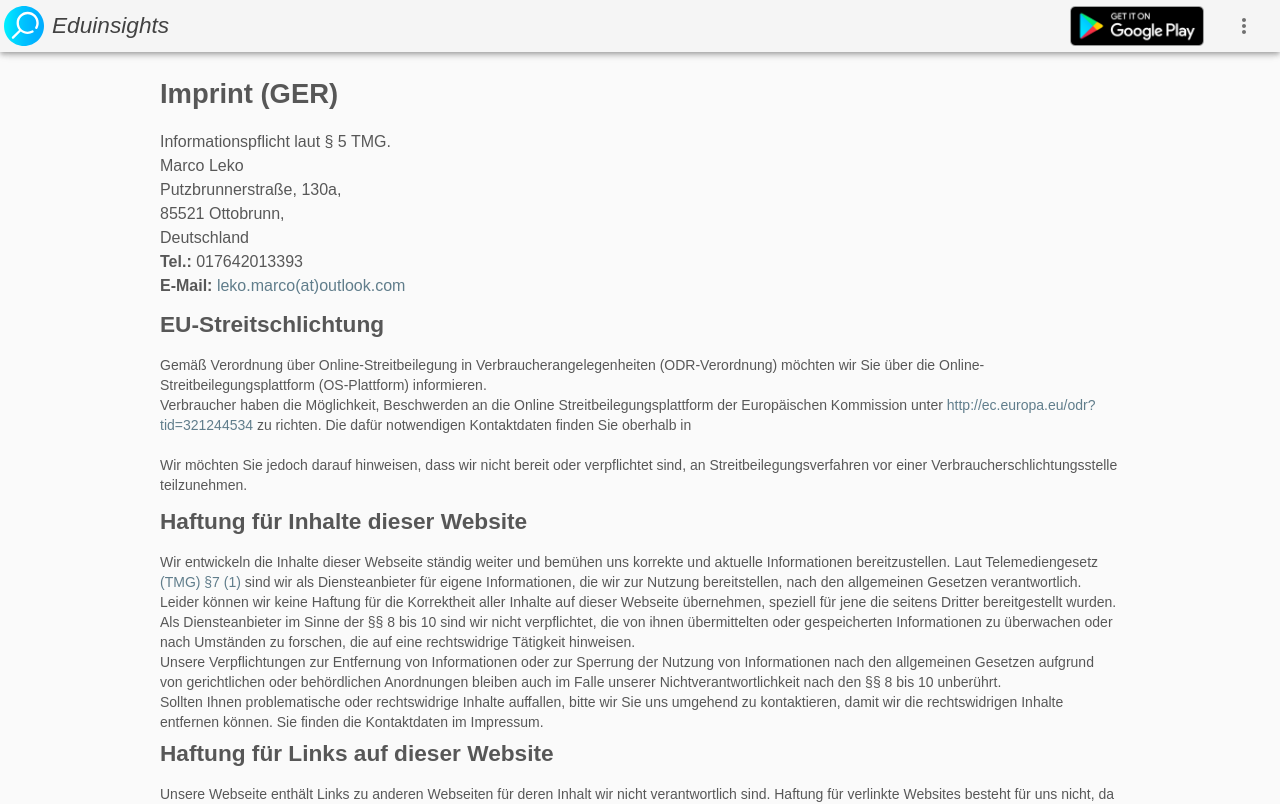
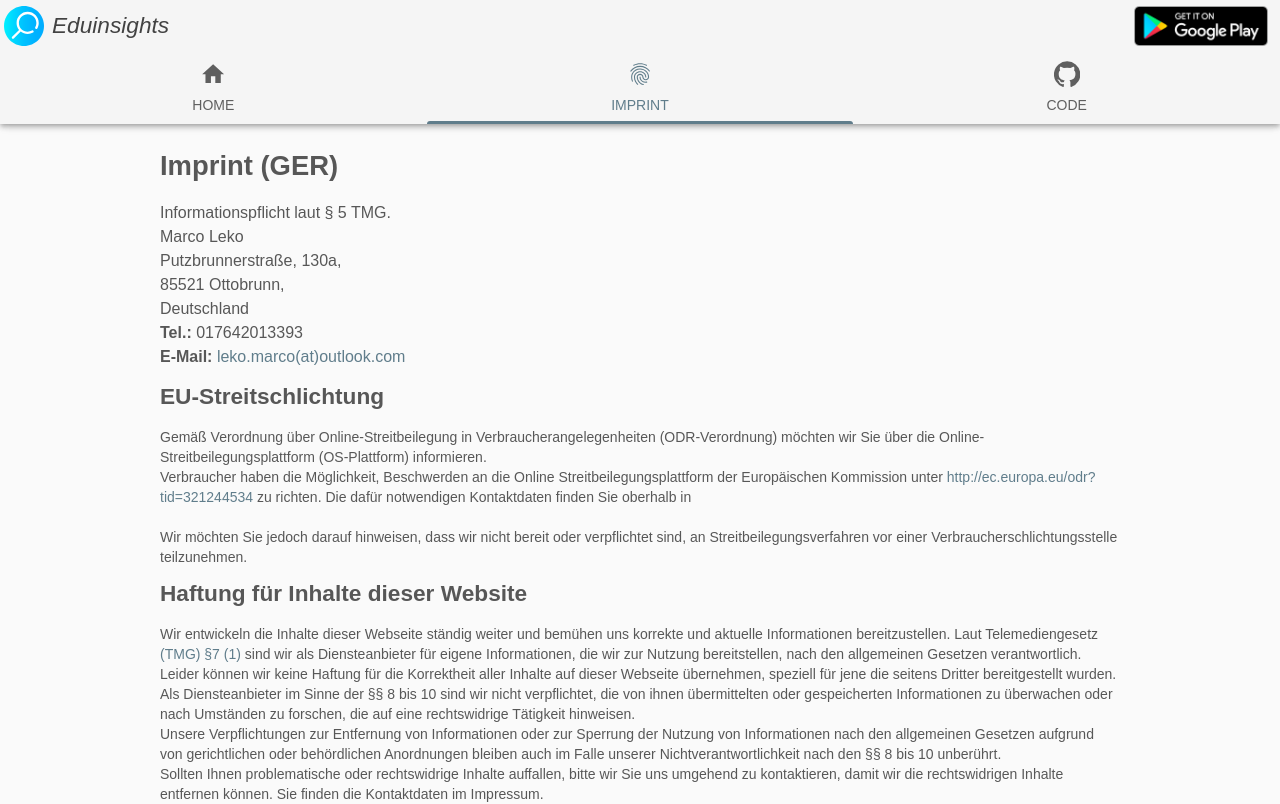
Before and after one commit to MarcoLeko/eduinsights, a React (Create React App) app in the folder statistics-frontend/: page /imprint in a window 1280 px wide. Shown: the top 804 px of the page. Built offline with nearby package versions, Linux system fonts and the light colour scheme.

Commit message:
last step of integrating new ui

```diff
--- a/statistics-frontend/src/components/header/header.jsx
+++ b/statistics-frontend/src/components/header/header.jsx
@@ -6,6 +6,8 @@ import ToolbarMenu from "./toolbar-menu";
 import SideBar from "./side-bar";
 import { useUiContext } from "../../hooks/use-ui-context";
 import { setSidebarOpen } from "../../context/ui-actions";
+import { Hidden } from "@material-ui/core";
+import TabBar from "./tab-bar";
 
 export function Header() {
   const classes = useHeaderStyles();
@@ -28,6 +30,9 @@ export function Header() {
         })}
       >
         <ToolbarMenu toggle={dispatchSidebarState} isOpen={sidebarOpen} />
+        <Hidden xsDown>
+          <TabBar />
+        </Hidden>
       </AppBar>
       <SideBar isOpen={sidebarOpen} />
     </>
--- /dev/null
+++ b/statistics-frontend/src/components/header/navItems.jsx
@@ -0,0 +1,22 @@
+import React from "react";
+import Fingerprint from "@material-ui/icons/Fingerprint";
+import Brightness4Icon from "@material-ui/icons/Brightness4";
+import GitHubIcon from "@material-ui/icons/GitHub";
+
+export const navItems = [
+  {
+    icon: <Brightness4Icon />,
+    name: "Design",
+    link: null,
+  },
+  {
+    icon: <Fingerprint />,
+    name: "Imprint",
+    link: "/imprint",
+  },
+  {
+    icon: <GitHubIcon />,
+    name: "Code",
+    link: "https://github.com/MarcoLeko/eduinsights",
+  },
+];
--- a/statistics-frontend/src/components/header/side-bar.jsx
+++ b/statistics-frontend/src/components/header/side-bar.jsx
@@ -5,8 +5,6 @@ import Divider from "@material-ui/core/Divider";
 import ListItem from "@material-ui/core/ListItem";
 import ListItemIcon from "@material-ui/core/ListItemIcon";
 import ListItemText from "@material-ui/core/ListItemText";
-
-import Fingerprint from "@material-ui/icons/Fingerprint";
 import Box from "@material-ui/core/Box";
 import {
   Link,
@@ -15,13 +13,12 @@ import {
   MenuItem,
   Typography,
 } from "@material-ui/core";
-import GitHubIcon from "@material-ui/icons/GitHub";
-import Brightness4Icon from "@material-ui/icons/Brightness4";
 import Copyright from "../shared/copyright";
 import { useUiContext } from "../../hooks/use-ui-context";
 import { grey } from "@material-ui/core/colors";
 import { setTheme } from "../../context/ui-actions";
 import { drawerWidth } from "./header-styles";
+import { navItems } from "./navItems";
 
 const useStyles = (params) =>
   makeStyles((theme) => ({
@@ -62,24 +59,6 @@ const useStyles = (params) =>
 const themeOptions = [
   { label: "Dark", value: "dark" },
   { label: "Light", value: "light" },
-];
-
-const navItems = [
-  {
-    icon: <Fingerprint />,
-    name: "Imprint",
-    link: "/imprint",
-  },
-  {
-    icon: <Brightness4Icon />,
-    name: "Design",
-    link: null,
-  },
-  {
-    icon: <GitHubIcon />,
-    name: "Code",
-    link: "https://github.com/MarcoLeko/eduinsights",
-  },
 ];
 
 function SideBar(props) {
--- /dev/null
+++ b/statistics-frontend/src/components/header/tab-bar.jsx
@@ -0,0 +1,95 @@
+import React, { useState } from "react";
+import Tabs from "@material-ui/core/Tabs";
+import Tab from "@material-ui/core/Tab";
+import { makeStyles } from "@material-ui/core/styles";
+import { navItems } from "./navItems";
+import { useUiContext } from "../../hooks/use-ui-context";
+import { useHistory } from "react-router-dom";
+import { Home } from "@material-ui/icons";
+
+const useStyles = makeStyles((muiBaseTheme) => ({
+  MuiTabsRoot: {
+    width: "100%",
+  },
+  indicator: {
+    height: 3,
+    borderTopLeftRadius: 3,
+    borderTopRightRadius: 3,
+    backgroundColor: muiBaseTheme.palette.primary.main,
+  },
+  MuiTabRoot: {
+    minHeight: 53,
+    minWidth: 0,
+    [muiBaseTheme.breakpoints.up("md")]: {
+      minWidth: 0,
+    },
+    "&:hover": {
+      backgroundColor: "none",
+      color: muiBaseTheme.palette.primary.main,
+    },
+  },
+  selected: {
+    color: muiBaseTheme.palette.primary.main,
+  },
+  wrapper: {
+    "& svg": {
+      fontSize: 26.25,
+    },
+  },
+}));
+
+function TabBar() {
+  const classes = useStyles();
+  const history = useHistory();
+  const {
+    state: { activeTab },
+  } = useUiContext();
+  const navItemsForTabBar = navItems.map((item) => {
+    if (!item.link) {
+      return {
+        icon: <Home />,
+        name: "Home",
+        link: "/",
+      };
+    }
+    return item;
+  });
+
+  const [index, onChange] = useState(activeTab);
+
+  function navigate(val) {
+    onChange(val);
+
+    if (navItemsForTabBar[val].link.includes("https://")) {
+      window.location.href = navItemsForTabBar[val].link;
+    } else {
+      history.push(navItemsForTabBar[val].link);
+    }
+  }
+  return (
+    <Tabs
+      variant={"fullWidth"}
+      centered
+      classes={{ root: classes.MuiTabsRoot, indicator: classes.indicator }}
+      value={index}
+      onChange={(e, val) => navigate(val)}
+    >
+      {navItemsForTabBar.map(({ name, link, icon }, i) => (
+        <Tab
+          key={name}
+          selected={i === activeTab}
+          classes={{
+            wrapper: classes.wrapper,
+            selected: classes.selected,
+            root: classes.MuiTabRoot,
+          }}
+          icon={icon}
+          label={name}
+          disableRipple
+        />
+      ))}
+    </Tabs>
+  );
+}
+
+export default TabBar;
--- a/statistics-frontend/src/components/header/toolbar-menu.jsx
+++ b/statistics-frontend/src/components/header/toolbar-menu.jsx
@@ -62,9 +62,11 @@ function ToolbarMenu({ isOpen, toggle }) {
         <Hidden xsDown>
           <img src={googlePlay} height={40} alt="Get it on google play" />
         </Hidden>
-        <IconButton onClick={toggle.bind(this, !isOpen)}>
-          {isOpen ? <ChevronRightIcon /> : <MoreVertical />}
-        </IconButton>
+        <Hidden only={["sm", "md", "lg"]}>
+          <IconButton onClick={toggle.bind(this, !isOpen)}>
+            {isOpen ? <ChevronRightIcon /> : <MoreVertical />}
+          </IconButton>
+        </Hidden>
       </div>
     </Toolbar>
   );
--- a/statistics-frontend/src/components/home/home.jsx
+++ b/statistics-frontend/src/components/home/home.jsx
@@ -1,4 +1,4 @@
-import React from "react";
+import React, { useEffect } from "react";
 import { Container } from "@material-ui/core";
 import Introduction from "../map-overlay-3D/introduction";
 import { StatisticSelector } from "../statistic-selector/statistic-selector";
@@ -11,6 +11,7 @@ import { useStatisticStepListener } from "../../hooks/use-statistic-step-listene
 import { Visualization } from "../visualization/visualization";
 import { MapOverlay3D } from "../map-overlay-3D/map-overlay-3D";
 import MapOverlay2D from "../map-overlay-2D/map-overlay-2D";
+import { setActiveTab } from "../../context/ui-actions";
 
 // TODO: integrate stepper from MUI: 1.Step choose statistic; 2.Step: choose visualization; 3.Step wait for visualization to be ready - show scroll helper button afterwards
 
@@ -18,8 +19,15 @@ function Home() {
   const classes = useHeaderStyles();
   const {
     state: { sidebarOpen },
+    dispatch,
   } = useUiContext();
   const { activeStep, queryParams, handleNext } = useStatisticStepListener();
+
+  useEffect(() => {
+    dispatch(setActiveTab(0));
+    // eslint-disable-next-line react-hooks/exhaustive-deps
+  }, []);
+
   function getStatisticStepChildren() {
     switch (activeStep) {
       case 2:
--- a/statistics-frontend/src/components/imprint/imprint.jsx
+++ b/statistics-frontend/src/components/imprint/imprint.jsx
@@ -1,7 +1,9 @@
-import React from "react";
+import React, { useEffect } from "react";
 import { Container, Link, List, ListItem } from "@material-ui/core";
 import Typography from "@material-ui/core/Typography";
 import { makeStyles } from "@material-ui/core/styles";
+import { setActiveTab } from "../../context/ui-actions";
+import { useUiContext } from "../../hooks/use-ui-context";
 
 const useStyles = makeStyles((theme) => ({
   root: {
@@ -9,8 +11,15 @@ const useStyles = makeStyles((theme) => ({
   },
 }));
 
-export const Imprint = () => {
+export function Imprint() {
   const classes = useStyles();
+  const { dispatch } = useUiContext();
+
+  useEffect(() => {
+    dispatch(setActiveTab(1));
+    // eslint-disable-next-line react-hooks/exhaustive-deps
+  }, []);
+
   return (
     <Container maxWidth="md" classes={{ root: classes.root }}>
       <Typography variant="h3" component="h1" gutterBottom>
@@ -19,7 +28,7 @@ export const Imprint = () => {
       <Typography variant="body1" component="p">
         Informationspflicht laut § 5 TMG.
       </Typography>
-      <Typography variant="body1" component="p" gutterBottom>
+      <Typography variant="body1" component="div" gutterBottom>
         <Typography variant="body1" component="p">
           Marco Leko
         </Typography>
@@ -548,4 +557,4 @@ export const Imprint = () => {
       </Typography>
     </Container>
   );
-};
+}
--- a/statistics-frontend/src/components/shared/copyright.jsx
+++ b/statistics-frontend/src/components/shared/copyright.jsx
@@ -1,14 +1,17 @@
 import Typography from "@material-ui/core/Typography";
 import Link from "@material-ui/core/Link";
 import React from "react";
+import { name as appName } from "../../../package.json";
 
-function Copyright() {
+function Copyright({ showAppName = true }) {
   return (
     <Typography variant="body2" color="textSecondary" align="center">
       {"Copyright © "}
-      <Link color="inherit" href="https://eduinsights.eu/">
-        eduinsights
-      </Link>
+      {showAppName && (
+        <Link color="inherit" href="/">
+          {appName}
+        </Link>
+      )}
       {" - Marco Leko - "}
       {new Date().getFullYear()}
       {"."}
--- a/statistics-frontend/src/context/ui-action-types.js
+++ b/statistics-frontend/src/context/ui-action-types.js
@@ -1,2 +1,3 @@
 export const THEME = "THEME";
 export const SIDEBAR = "SIDEBAR";
+export const ACTIVE_TAB = "ACTIVE_TAB";
--- a/statistics-frontend/src/context/ui-actions.js
+++ b/statistics-frontend/src/context/ui-actions.js
@@ -1,4 +1,5 @@
-import { SIDEBAR, THEME } from "./ui-action-types";
+import { ACTIVE_TAB, SIDEBAR, THEME } from "./ui-action-types";
 
 export const setTheme = (theme) => ({ type: THEME, theme });
+export const setActiveTab = (activeTab) => ({ type: ACTIVE_TAB, activeTab });
 export const setSidebarOpen = (sidebarOpen) => ({ type: SIDEBAR, sidebarOpen });
--- a/statistics-frontend/src/context/ui-context.jsx
+++ b/statistics-frontend/src/context/ui-context.jsx
@@ -1,5 +1,5 @@
 import React, { createContext, useEffect, useReducer, useState } from "react";
-import { THEME, SIDEBAR } from "./ui-action-types";
+import { THEME, SIDEBAR, ACTIVE_TAB } from "./ui-action-types";
 import { setTheme } from "./ui-actions";
 
 const initialState = {
@@ -7,6 +7,7 @@ const initialState = {
     ? "dark"
     : "light",
   sidebarOpen: false,
+  activeTab: 0,
 };
 
 function uiReducer(state = initialState, action) {
@@ -21,6 +22,12 @@ function uiReducer(state = initialState, action) {
       return {
         ...state,
         theme: action.theme,
+      };
+    }
+    case ACTIVE_TAB: {
+      return {
+        ...state,
+        activeTab: action.activeTab,
       };
     }
     default:
```
